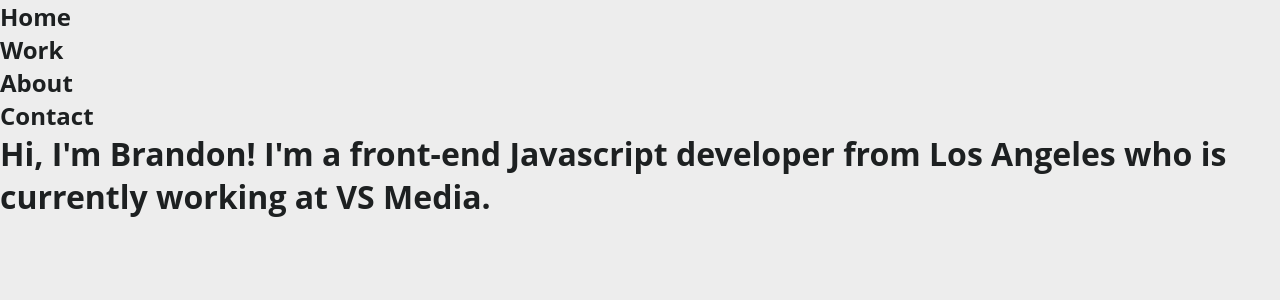
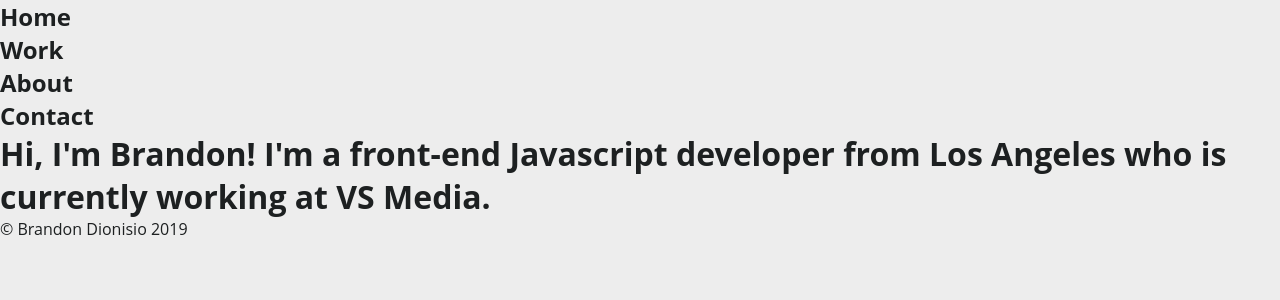
Before and after one commit to bd2187/portfolio-2019, a React (Create React App) app: page / in a window 1280 px wide. Shown: the top 300 px of the page. Built offline with nearby package versions, Linux system fonts and the light colour scheme; the HTML template or start-up script is replaced by a standard one.

Commit message:
Import and render Footer component

```diff
--- a/src/components/App.js
+++ b/src/components/App.js
@@ -1,10 +1,16 @@
-import React from "react";
+import React, { Fragment } from "react";
 
 import routes from "../config/routes";
 import Wrapper from "./Wrapper";
+import Footer from "./Footer";
 
 const App = () => {
-    return <Wrapper>{routes}</Wrapper>;
+    return (
+        <Fragment>
+            <Wrapper>{routes}</Wrapper>
+            <Footer />
+        </Fragment>
+    );
 };
 
 export default App;
```
